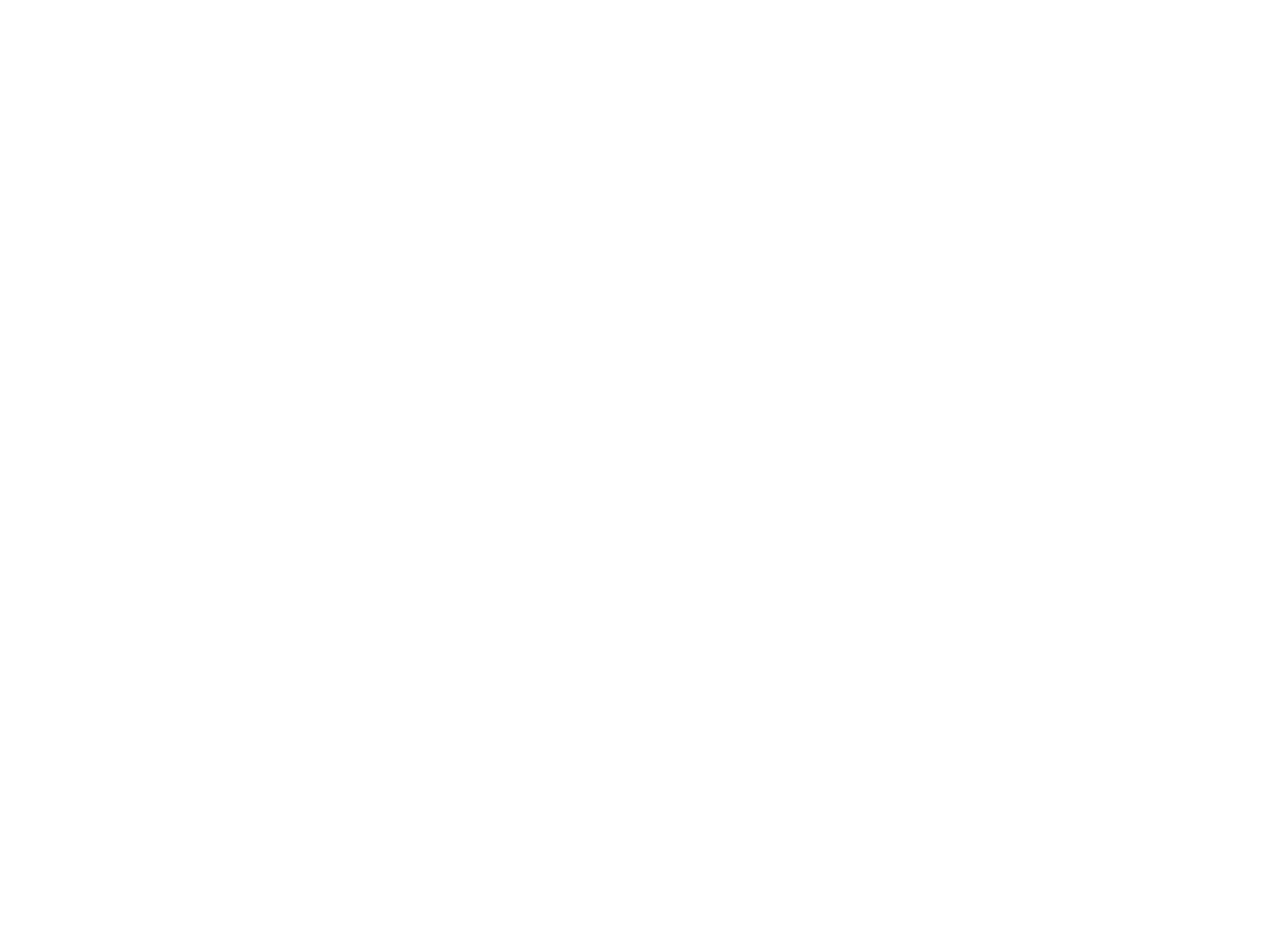
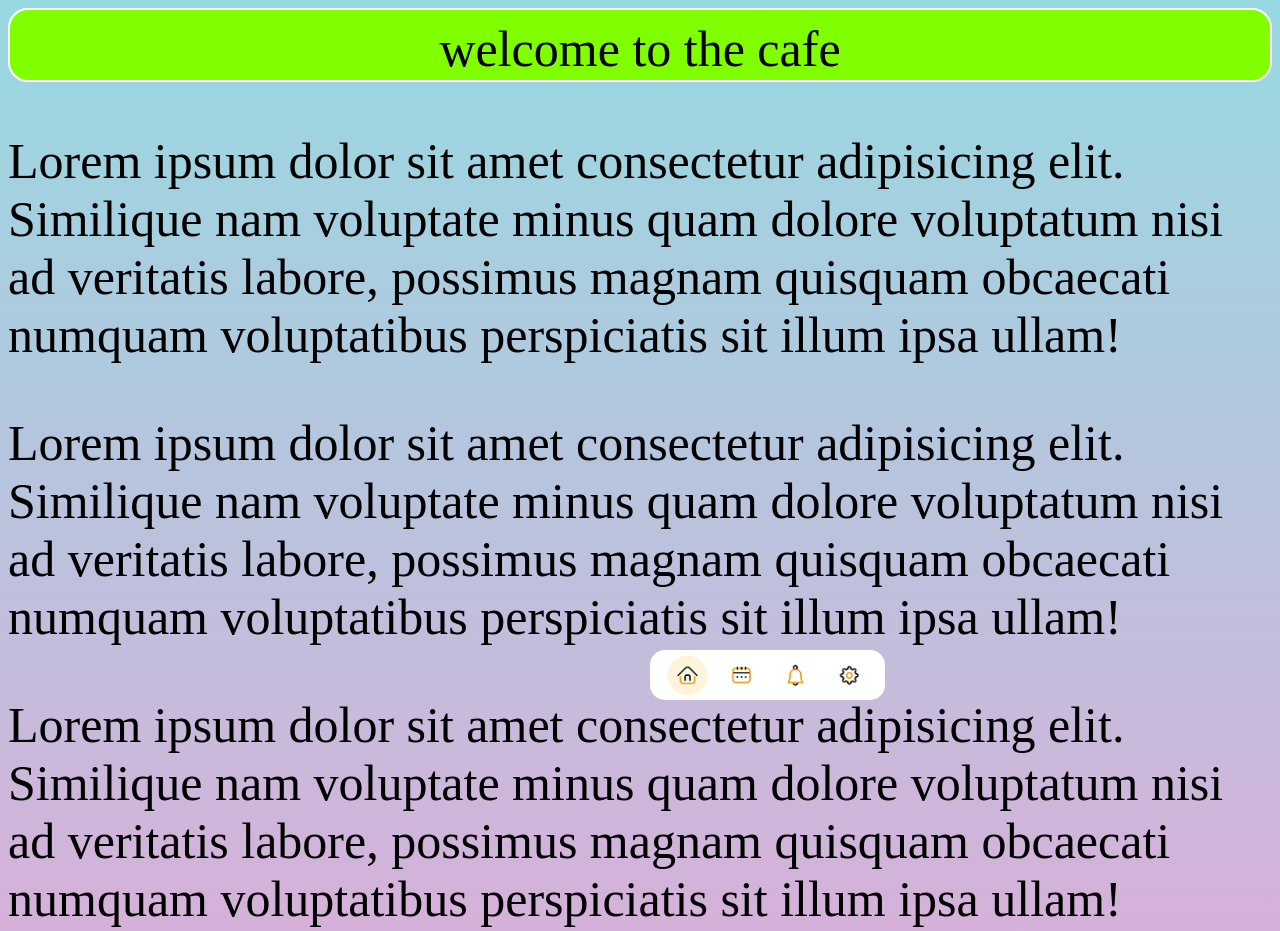
Before and after one commit to kunalsonwane77/assignment-16, a plain HTML site: page index.html in a window 1280 px wide. Before the commit the page ends 800 px from the top, so only its background shows below. Drawn offline with Linux system fonts and the light colour scheme.

Commit message:
positon fixed

```diff
--- a/index.html
+++ b/index.html
@@ -1,11 +1,61 @@
 <!DOCTYPE html>
 <html lang="en">
+
 <head>
-    <meta charset="UTF-8">
     <meta name="viewport" content="width=device-width, initial-scale=1.0">
     <title>positon</title>
+    <style >
+        .nowbar {
+            background-color:chartreuse;
+            height: 50px;
+            font-size: 50px;
+            padding: 10px;
+            border-radius: 20px;
+            border: 2px solid white;
+            text-align: center;
+            position: sticky;
+            top: 0;
+        }
+        .discription{
+            font-size: 50px;
+        }
+        body{
+            background-color: #D9AFD9;
+            background-image: linear-gradient(0deg, #D9AFD9 0%, #97D9E1 100%);
+
+        }
+        .navigation{
+
+            height: 50px;
+            width: auto;
+            border-radius: 15px;
+            position: fixed;
+            bottom: 100px;
+            left: 650px;
+
+
+        }
+    </style>
 </head>
+
 <body>
 
+    <div class="nowbar">welcome to the cafe</div>
+   <div class="discription">
+
+   <a><img src="navigation bar.png" alt="img" class="navigation"></a>
+
+    <p>Lorem ipsum dolor sit amet consectetur adipisicing elit. Similique nam voluptate minus quam dolore voluptatum
+        nisi ad veritatis labore, possimus magnam quisquam obcaecati numquam voluptatibus perspiciatis sit illum ipsa
+        ullam!</p>
+        <p>Lorem ipsum dolor sit amet consectetur adipisicing elit. Similique nam voluptate minus quam dolore voluptatum
+            nisi ad veritatis labore, possimus magnam quisquam obcaecati numquam voluptatibus perspiciatis sit illum ipsa
+            ullam!</p>
+         <p>Lorem ipsum dolor sit amet consectetur adipisicing elit. Similique nam voluptate minus quam dolore voluptatum
+                nisi ad veritatis labore, possimus magnam quisquam obcaecati numquam voluptatibus perspiciatis sit illum ipsa
+                ullam!</p>
+
+     </div>
 </body>
+
 </html>
```
Also changed, not shown: navigation bar.png (added).
